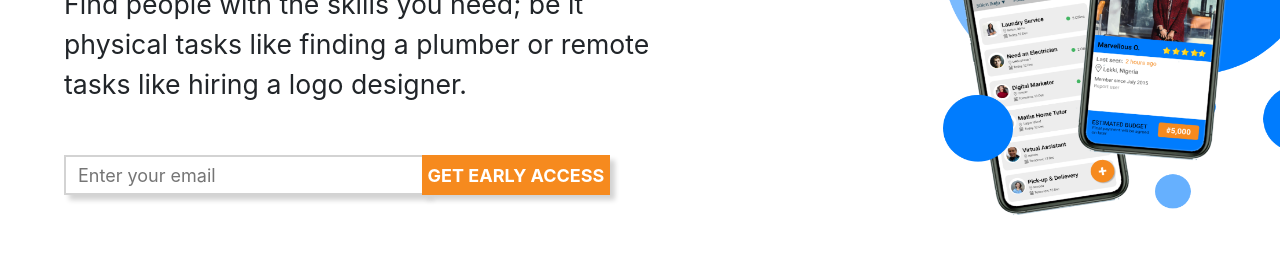
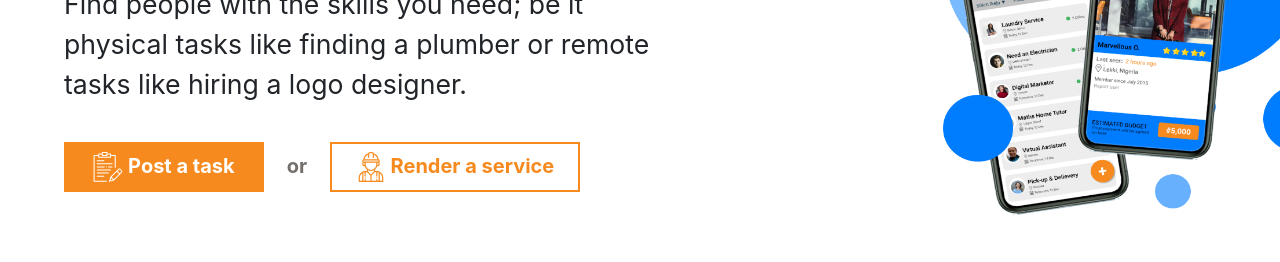
Before and after one commit to bitbender1010/Bridge-demo, a plain HTML site: page index.html in a window 1280 px wide. Shown: the part 240-502 px from the top of the page. Drawn offline with nearby package versions, Linux system fonts and the light colour scheme.

Commit message:
reloading files for upload

```diff
--- a/index.html
+++ b/index.html
@@ -62,8 +62,21 @@
     <div class="herobar">
         <div class="hero-main z-upper">The right person for the job isn't always who you think</div>
         <div class="hero-sub z-upper">Find people with the skills you need; be it physical tasks like finding a plumber or remote tasks like hiring a logo designer.</div>
-        <!--email and CTA-->
-        <div class="cta-cover z-upper"> <input type="text" placeholder="Enter your email" class="email-input"/> <a id="access"> <button class="access-btn">GET EARLY ACCESS</button> </div> </a>
+
+
+        <!--CTA-->
+       <div class="CTA">
+        <button class="post"> <img src="./images/notepad.svg"/> <span> Post a task </span></button>
+        <span class="or">or</span>
+        <button class="render"> <a href="https://forms.gle/bFpVeD5ofCuiuNTT7"> <img src="./images/worker.svg"/> <span>Render a service</span> </a> </button>
+        </div>
+
+        <!--email and CTA -
+        <div class="cta-cover z-upper">
+            --
+             <input type="text" placeholder="Enter your email" class="email-input"/> <a id="access"> <button class="access-btn">GET EARLY ACCESS</button>
+             --  </a>
+            </div> -->
         <!--floating phone image-->
         <img src="./images/phone ui.png" class="phone-ui"/>
     </div>
--- a/responsive/mobile.css
+++ b/responsive/mobile.css
@@ -244,3 +244,23 @@ ul li {
     text-align: center;
     font-size: 16px;
 }
+/*CTA*/
+.CTA {
+    display: flex;
+    flex-direction: column;
+    margin-left: 0px;
+}
+
+/*center OR*/
+.CTA .or {
+    display: block;
+    text-align: center;
+}
+
+.post, .render {
+    align-self: center;
+}
+
+.or {
+    margin: 5px 0px;
+}
--- a/style.css
+++ b/style.css
@@ -490,3 +490,52 @@ body {
 .step-sub {
     font-size: 20px;
 }
+
+/*CTA*/
+.CTA {
+    margin-top: 3%;
+}
+
+.post {
+    width: 200px;
+    height: 50px;
+    background: #F68A1E;
+    outline: none;
+    border: none;
+    color: white;
+    font-family: -apple-system, BlinkMacSystemFont, 'Segoe UI', Roboto, Oxygen, Ubuntu, Cantarell, 'Open Sans', 'Helvetica Neue', sans-serif;
+    font-weight: bold;
+    font-size: 20px;
+}
+
+.render {
+    width: 250px;
+    height: 50px;
+    color: #F68A1E!important;
+    outline: none;
+    border: 2px solid #F68A1E;
+    background: white;
+    font-family: -apple-system, BlinkMacSystemFont, 'Segoe UI', Roboto, Oxygen, Ubuntu, Cantarell, 'Open Sans', 'Helvetica Neue', sans-serif;
+    font-weight: bold;
+    font-size: 20px;
+    padding: 0px 10px;
+    margin-bottom: 20px;
+}
+
+.render a {
+    color: #F68A1E!important;
+}
+
+.render img, .post img {
+    width: 30px;
+    height: 30px;
+    vertical-align: middle;
+}
+
+.or {
+    font-family: -apple-system, BlinkMacSystemFont, 'Segoe UI', Roboto, Oxygen, Ubuntu, Cantarell, 'Open Sans', 'Helvetica Neue', sans-serif;
+    font-size: 20px;
+    padding: 0px 20px;
+    font-weight: bold;
+    color: #746F6B;
+}
```
Also changed, not shown: images/notepad.svg (added), images/worker.svg (added).
